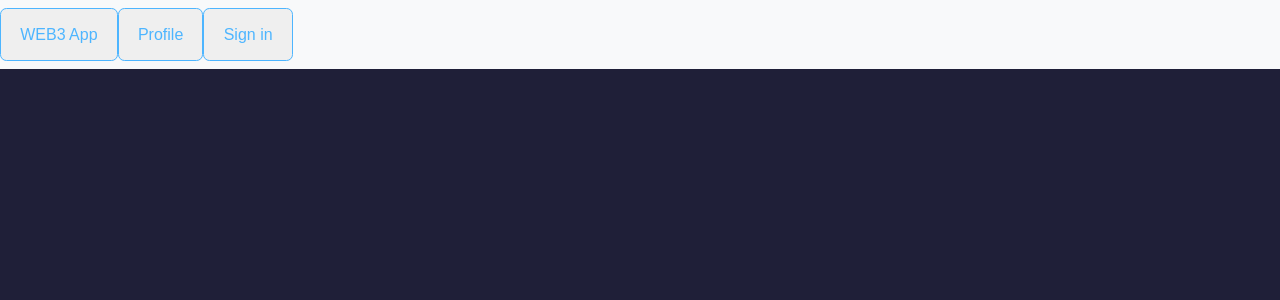
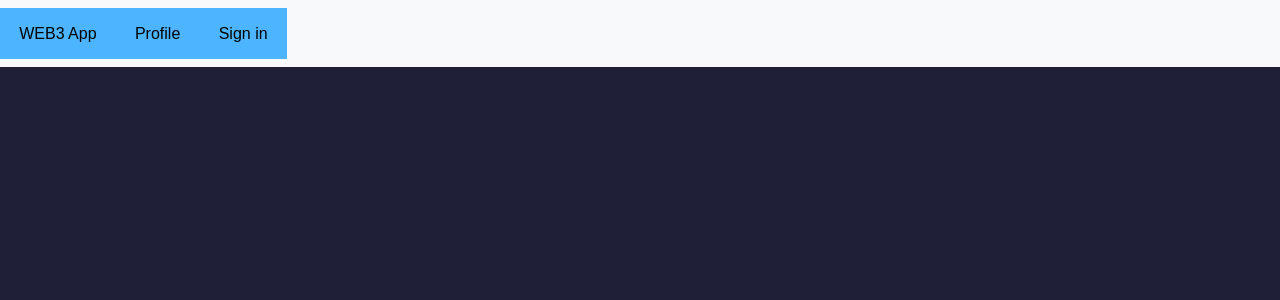
Before and after one commit to Findmebear/LehighWeb3, a React (Create React App) app: page / in a window 1280 px wide. Shown: the top 300 px of the page. Built offline with nearby package versions, Linux system fonts and the light colour scheme.

Commit message:
Creating profile files

```diff
--- a/src/components/Navbar/navbar.css
+++ b/src/components/Navbar/navbar.css
@@ -1,11 +1,10 @@
 button {
     width: max-content;
     display: inline-block;
-    color: var(--color-primary);
+    background-color: var(--color-primary);
     padding: 0.75rem 1.2rem;
-    border-radius: 0.4rem;
+    border: none;
     cursor: pointer;
-    border: 1px solid var(--color-primary);
     transition: var(--transition);
 }
 
```
Also changed, not shown: src/components/Profile/Profile.jsx (added), src/components/Profile/profile.css (added), 2 other files (tests, documents, lock files or other folders).
